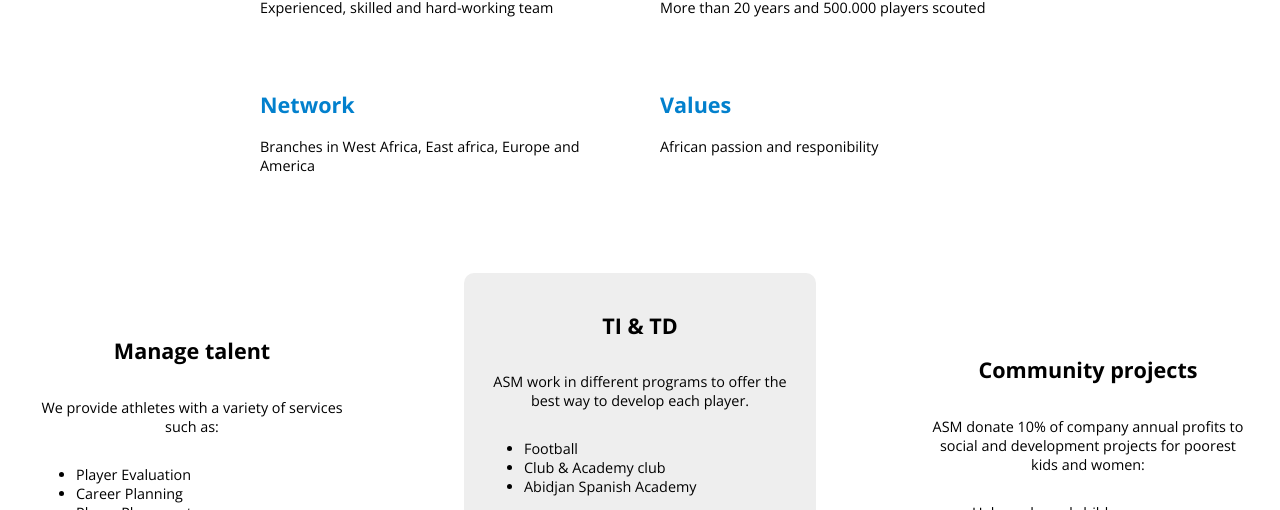
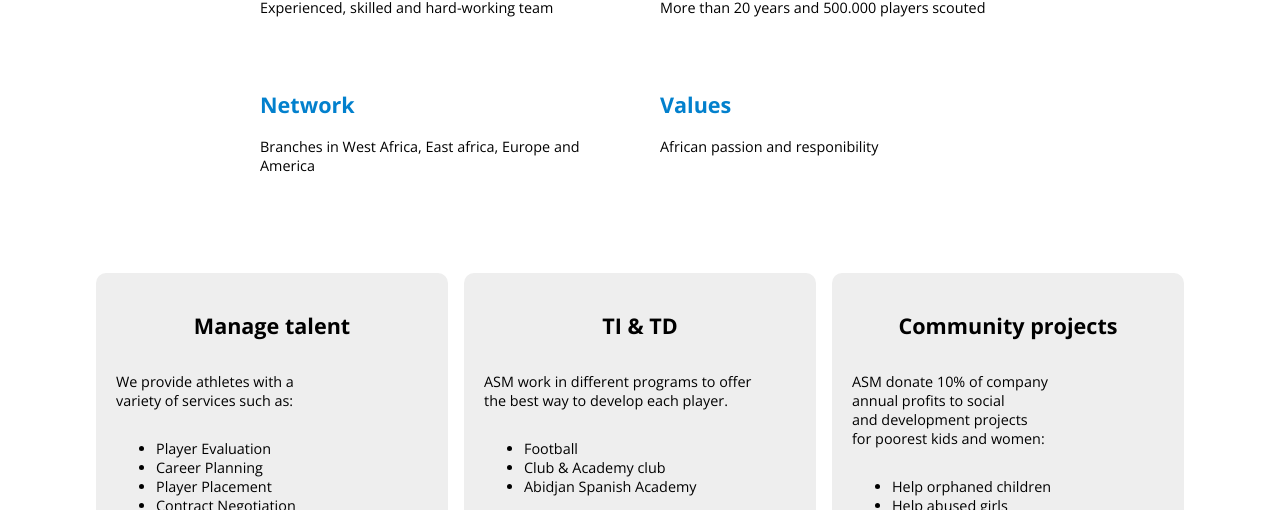
Before and after one commit to optimisme/ASM-site, a plain HTML site: page index.html in a window 1280 px wide. Shown: the part 1221-1731 px from the top of the page. Drawn offline with nearby package versions, Linux system fonts and the light colour scheme.

Commit message:
5th commit

```diff
--- a/index.html
+++ b/index.html
@@ -117,7 +117,8 @@
         <div id="programs">
             <div class="program">
                 <h2>Manage talent</h2>
-                <p>We provide athletes with a variety of services such as: </p>
+                <p>We provide athletes with a
+                   <br/>variety of services such as: </p>
                 <div class="detail">
                     <ul>
                         <li>Player Evaluation</li>
@@ -132,7 +133,8 @@
             </div>
             <div class="program">
                 <h2>TI & TD</h2>
-                <p>ASM work in different programs to offer the best way to develop each player.</p>
+                <p>ASM work in different programs to offer
+                   <br/>the best way to develop each player.</p>
                 <div class="detail">
                     <ul>
                         <li>Football</li>
@@ -144,7 +146,10 @@
             </div>
             <div class="program">
                 <h2>Community projects</h2>
-                <p>ASM donate 10% of company annual profits to social and development projects for poorest kids and women:</p>
+                <p>ASM donate 10% of company
+                   <br/>annual profits to social
+                   <br/>and development projects
+                   <br/>for poorest kids and women:</p>
                 <div class="detail">
                     <ul>
                         <li>Help orphaned children</li>
--- a/stylePrograms.css
+++ b/stylePrograms.css
@@ -1,16 +1,21 @@
 #programs {
     align-items: stretch;
     display: flex;
-    justify-content: space-between;
+    justify-content: center;
     margin: 64px 16px;
 }
 
 #programs .program {
+    background-color: #eee;
+    border-radius: 10px;
     display: flex;
     flex-direction: column;
-    justify-content: center;
     padding: 20px;
     width: 25%;
+}
+
+#programs .program:nth-child(2) {
+    margin: 0 16px;
 }
 
 #programs .program h2 {
@@ -19,16 +24,10 @@
 }
 
 #programs .program p {
-    text-align: center;
+    text-align: left;
 }
 
-#programs .program:nth-child(2) {
-    background-color: #eee;
-    border-radius: 10px;
-    padding: 20px;
-}
-
-#programs .program:nth-child(2) img {
+#programs .program img {
     height: auto;
     display: block;
     margin: 20px auto;
```
